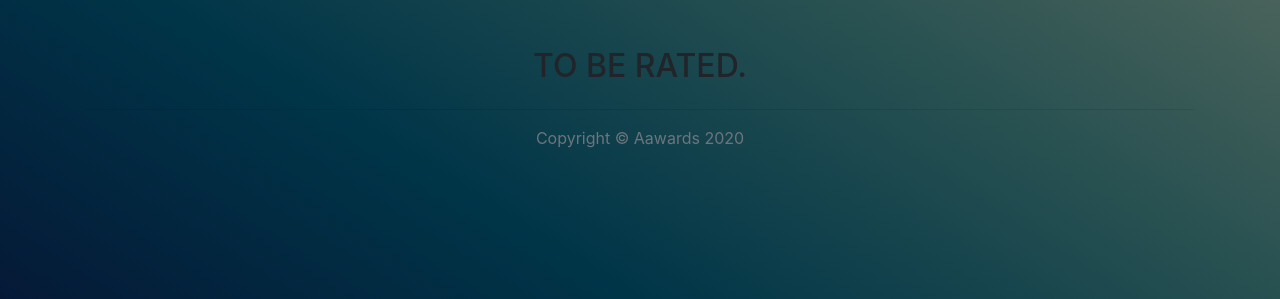
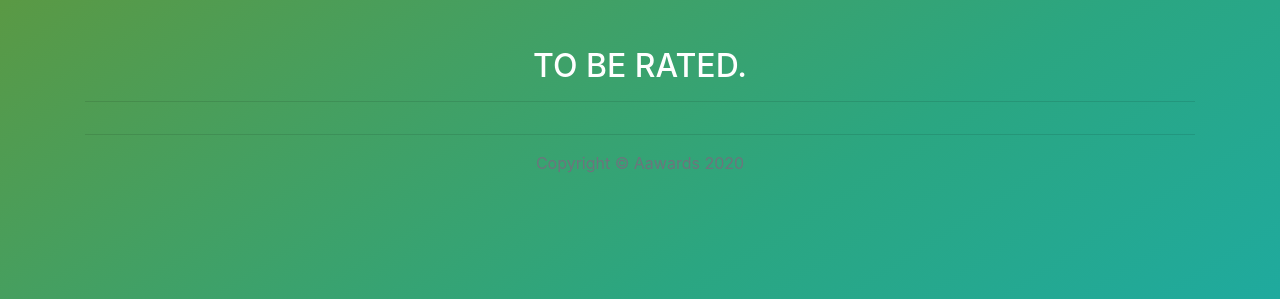
Before and after one commit to Murathe/awards, a Django app: page / in a window 1280 px wide. Shown: the part 557-856 px from the top of the page. Run offline with Django 3.2, Linux system fonts and the light colour scheme; the visitor is signed in with stand-in values (Sample User, id 1); data that the repository does not hold is empty; some libraries are stand-ins or nearby versions.

Commit message:
Ready to deploy

```diff
--- a/award/static/styles.css
+++ b/award/static/styles.css
@@ -0,0 +1,3 @@
+footer{
+    color: white;
+}
--- a/award/templates/base.html
+++ b/award/templates/base.html
@@ -19,8 +19,9 @@
     {% endblock %}
     <style>
         .home{
-            background-image: linear-gradient(to right top, #051937, #003548, #275051, #54695e, #7e8175);
+            background-image: linear-gradient(to right bottom, #7c8c10, #61973b, #469f5f, #2ba681, #1faa9e);
             height: 100vh;
+            color: white;
         }
     </style>
 </head>
--- a/award/templates/footer.html
+++ b/award/templates/footer.html
@@ -1,9 +1,9 @@
-<footer>
+<footer style="color: white">
     <div class="container">
         <div class="row text-center">
-            <div class="col-lg-12 col-md-12">
+            <div class="col-lg-12 col-md-12 text-info">
                 <hr>
-                <p class="copyright text-muted">Copyright &copy; Aawards 2020</p>
+                <p class="copyright text-muted" style="color: yellow;">Copyright &copy; Aawards 2020</p>
             </div>
         </div>
     </div>
--- a/award/templates/index.html
+++ b/award/templates/index.html
@@ -25,6 +25,7 @@
     </header>
     <div class="container">
         <h2 class="text-center mt-5">TO BE RATED.</h2>
+        <hr>
         <div class="row">
             {% for project in projects %}
             <div class="col-md-4 mt-5">
--- a/award/templates/navbar.html
+++ b/award/templates/navbar.html
@@ -1,6 +1,6 @@
 <div class="container mt-10 mt-lg-10">
     <nav class="navbar navbar-expand-lg">
-        <a class="navbar-brand" href="/">Aawards</a>
+        <a class="navbar-brand" href="/" style="color: white; font-weight: bold;">Aawards</a>
         <button class="navbar-toggler" type="button" data-toggle="collapse" data-target="#basicExampleNav"
             aria-controls="basicExampleNav" aria-expanded="false" aria-label="Toggle navigation">
             <span class="navbar-toggler-icon"></span>
@@ -9,18 +9,18 @@
             <!-- Links -->
             <ul class="navbar-nav mr-auto">
                 <li class="nav-item active">
-                    <a class="nav-link" href="/">Home</a>
+                    <a class="nav-link" href="/" style="color: white; font-weight: bold;">Home</a>
                 </li>
                 {% if user.is_authenticated %}
                     <li class="nav-item">
-                        <a class="nav-link" href="{% url 'profile' username=user %}">Profile</a>
+                        <a class="nav-link" href="{% url 'profile' username=user %}" style="color: white; font-weight: bold;">Profile</a>
                     </li>
                     <li class="nav-item">
-                        <a class="nav-link" href="/logout/">Sign Out</a>
+                        <a class="nav-link" href="/logout/" style="color: white; font-weight: bold;">Sign Out</a>
                     </li>
                 {% else %}
                     <li class="nav-item">
-                        <a class="nav-link" href="/accounts/login">Sign In</a>
+                        <a class="nav-link" href="/accounts/login" style="color: white; font-weight: bold;">Sign In</a>
                     </li>
                 {% endif %}
 
@@ -30,7 +30,7 @@
                         <a class="nav-link dropdown-toggle" id="navbarDropdownMenuLink" data-toggle="dropdown"
                             aria-haspopup="true" aria-expanded="false">APIs</a>
                         <div class="dropdown-menu dropdown-primary" aria-labelledby="navbarDropdownMenuLink">
-                            <a class="dropdown-item" href="{% url 'profile_list' %}">Profiles</a>
+                            <a class="dropdown-item" href="{% url 'profile_list' %}">Profile</a>
                             <a class="dropdown-item" href="{% url 'projects_list' %}">Projects</a>
                         </div>
                     </li>
```
Also changed, not shown: media/landing/Screenshot_from_2020-02-19_15-11-05.png (added), media/landing/Screenshot_from_2020-02-19_15-21-51.png (added), media/landing/rsz_screenshot_from_2020-02-19_15-36-19.png (added), media/screenshot.png (added).
